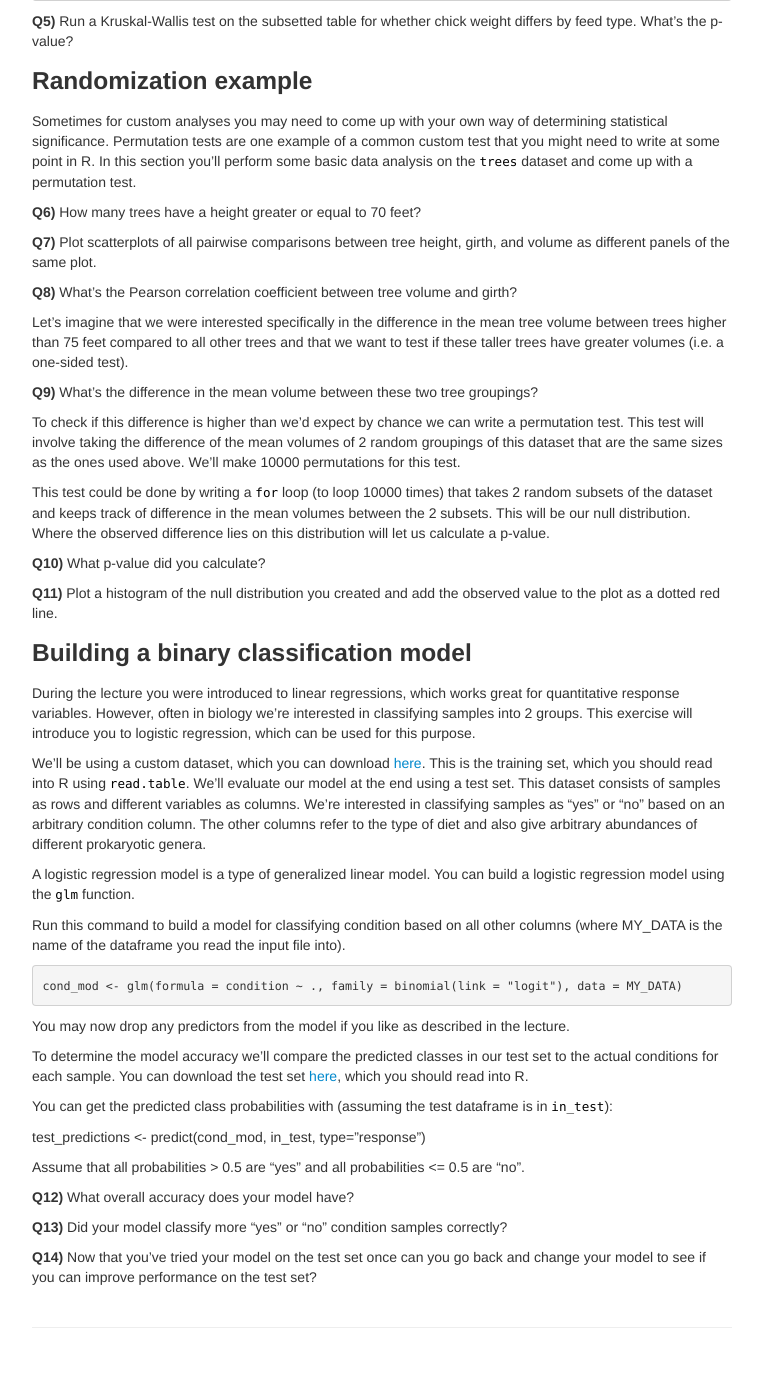
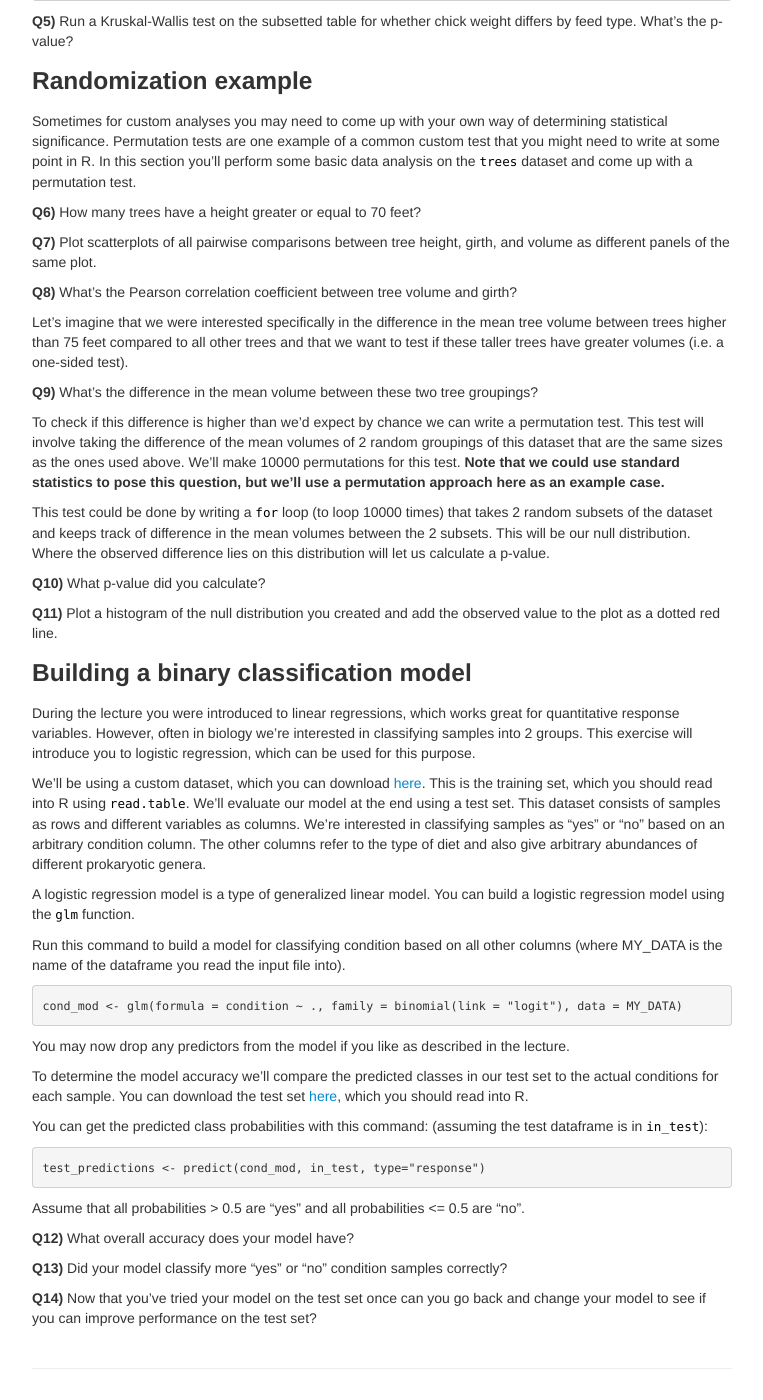
Before and after one commit to gavinmdouglas/gavinmdouglas.github.io, a Jekyll site: the page built from pages/R_assignments/R_assignment4.md, in a window 1280 px wide and 1400 px high, scrolled down 716 px. Shown: the whole window, without its empty margins (258-1021 px from the left). Built offline with Jekyll 4.4.1, drawn with Linux system fonts in a browser that asks for light colours; before the commit the page ends 2075 px from its top, so only the background shows below that.

Commit message:
assignment 4 fixes and uploaded workshop 4 raw code

````diff
--- a/pages/R_assignments/R_assignment4.md
+++ b/pages/R_assignments/R_assignment4.md
@@ -60,7 +60,7 @@ Let's imagine that we were interested specifically in the difference in the mean
 To check if this difference is higher than we'd expect by chance we can write a
 permutation test. This test will involve taking the difference of the mean
 volumes of 2 random groupings of this dataset that are the same sizes as the ones
-used above. We'll make 10000 permutations for this test.
+used above. We'll make 10000 permutations for this test. **Note that we could use standard statistics to pose this question, but we'll use a permutation approach here as an example case.**
 
 This test could be done by writing a ```for``` loop (to loop 10000 times) that
 takes 2 random subsets of the dataset and keeps track of difference in the mean
@@ -96,9 +96,11 @@ You may now drop any predictors from the model if you like as described in the l
 
 To determine the model accuracy we'll compare the predicted classes in our test set to the actual conditions for each sample. You can download the test set [here]({{ BASE_PATH }}/assets/data/R_workshops/assignment4/ass4_test_set.txt), which you should read into R.
 
-You can get the predicted class probabilities with (assuming the test dataframe is in ```in_test```):
+You can get the predicted class probabilities with this command: (assuming the test dataframe is in ```in_test```):
 
+```{r}
 test_predictions <- predict(cond_mod, in_test, type="response")
+```
 
 Assume that all probabilities > 0.5 are "yes" and all probabilities <= 0.5 are "no".
 
````
Also changed, not shown: pages/R_workshops.md (+1 -0 lines), 1 other file.
